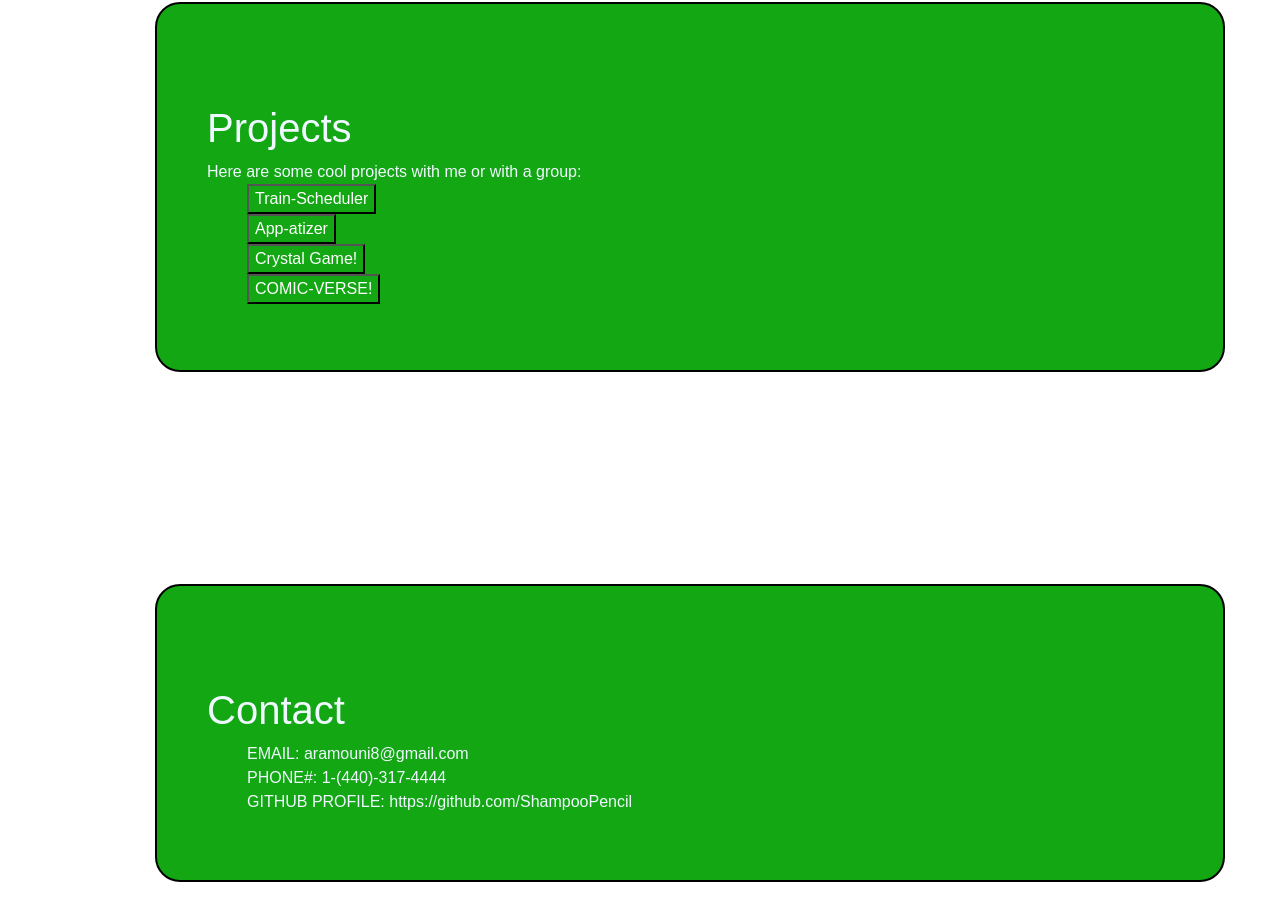
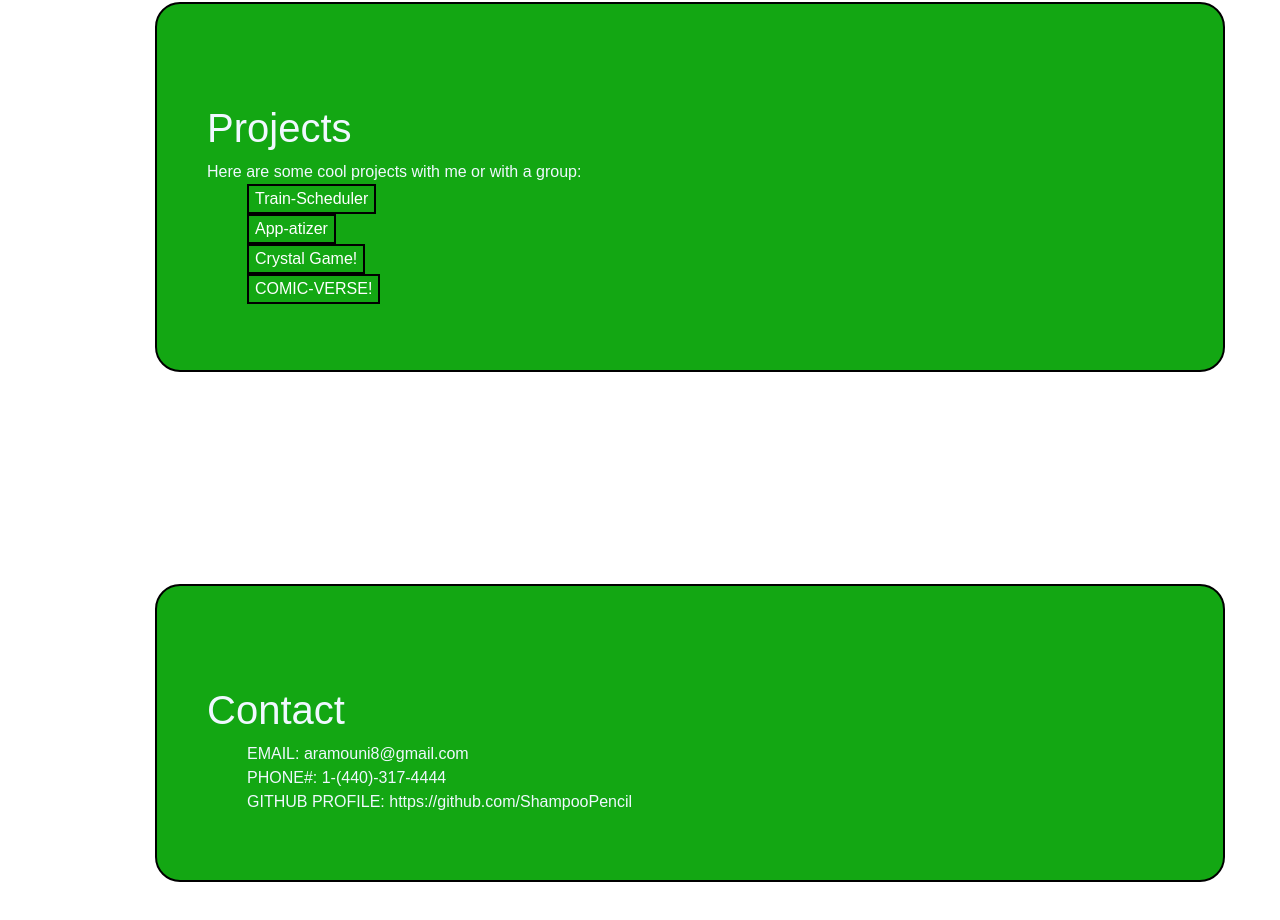
Before and after one commit to ShampooPencil/hwportfolio, a website: page public/AAprofile.html in a window 1280 px wide. Shown: the part 2364-3284 px from the top of the page. Drawn offline with nearby package versions, Linux system fonts and the light colour scheme; a web font is replaced by a local one.

Commit message:
updated some css

```diff
--- a/public/style.css
+++ b/public/style.css
@@ -123,7 +123,7 @@ ul {
   .showingProjects{
     background-color: rgb(19, 167, 19);
     color: white;
-    /* border: 2px solid black;
+    border: 2px solid black;
     /* text-align: center;
     margin: 6px;
     padding: 10px; */
```
